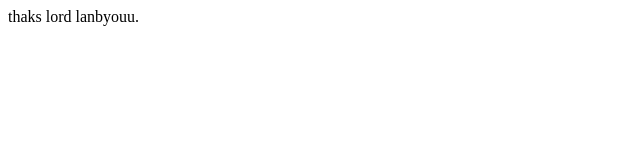
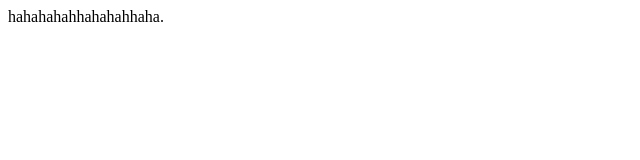
Before and after one commit to Johnarmanlopez2/example-design, a plain HTML site: page index.html in a window 1280 px wide. Shown: the full height of the page, 0-640 px from the left. Drawn offline with Linux system fonts and the light colour scheme.

Commit message:
first commit
Signed-off-by: Johnarmanlopez2 <115979145+Johnarmanlopez2@users.noreply.github.com>

```diff
--- a/index.html
+++ b/index.html
@@ -3,6 +3,6 @@
         <title>Example</title>
     </head>
     <body>
-        <p>thaks lord lanbyouu.</p>
+        <p>hahahahahhahahahhaha.</p>
     </body>
 </html
```
